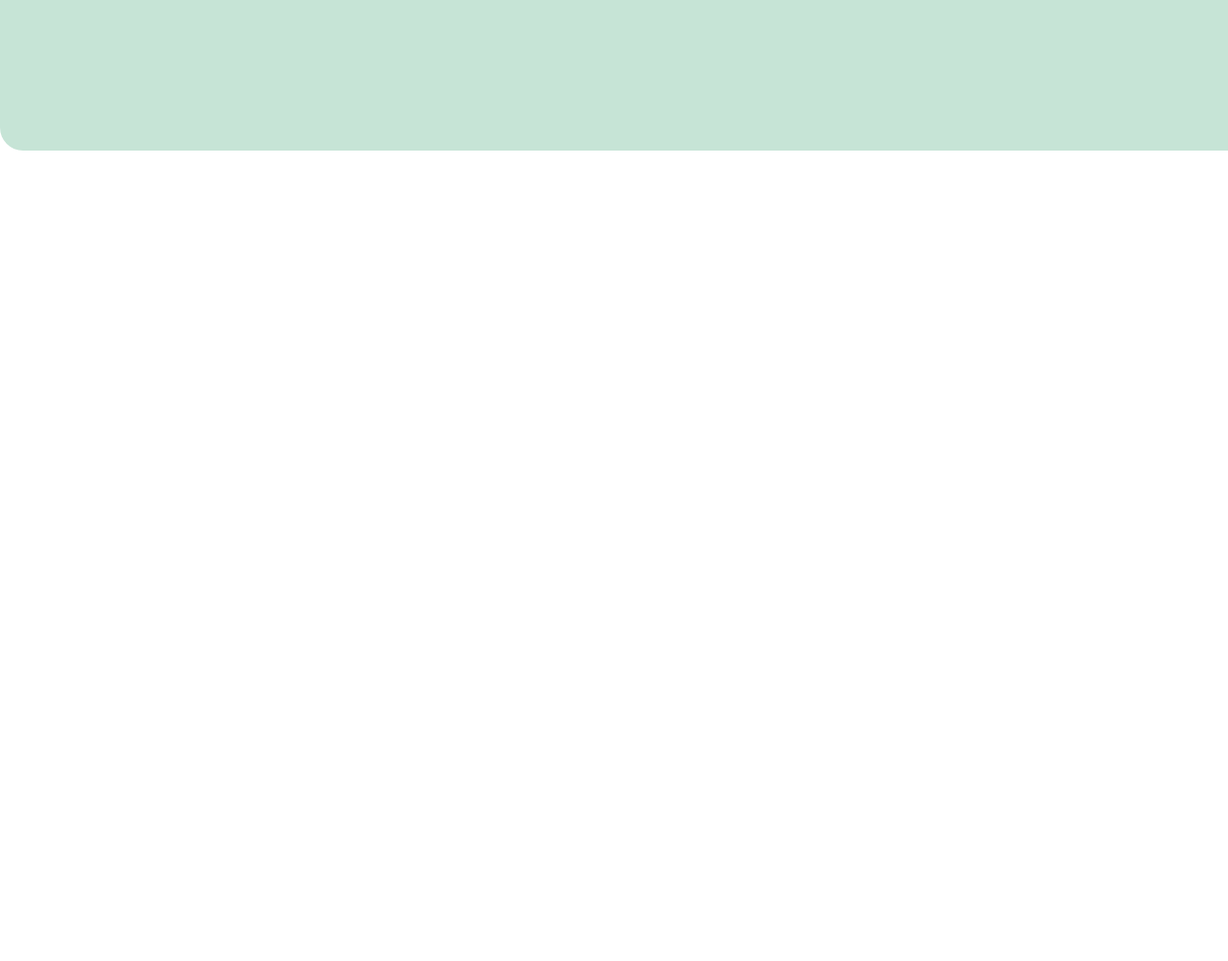
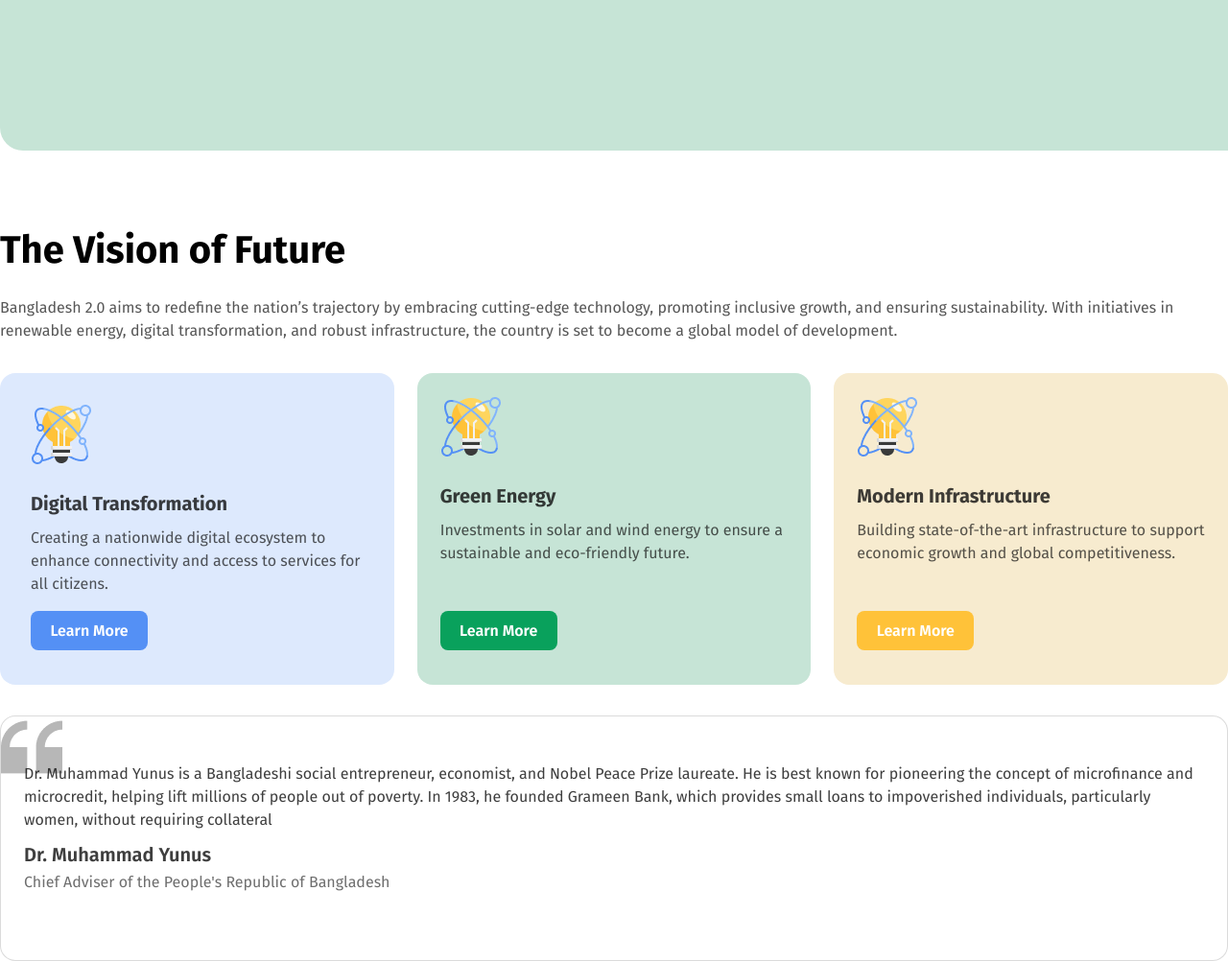
Before and after one commit to msbabor/b11-assignment-01, a plain HTML site: page index.html in a window 1280 px wide. Shown: the part 563-1565 px from the top of the page at 96% size. Before the commit the page ends 800 px from the top, so only its background shows below. Drawn offline with Linux system fonts and the light colour scheme.

Commit message:
added the vision of future section

```diff
--- a/index.html
+++ b/index.html
@@ -21,6 +21,52 @@
             </div>
         </section>
         <!-- hero section end here -->
+
+        <!-- vision of future section start here -->
+         <section id="future">
+            <div class="future-container">
+                <h1 class="future-title">The Vision of Future</h1>
+                <p class="future-description">Bangladesh 2.0 aims to redefine the nation’s trajectory by embracing cutting-edge technology, promoting inclusive growth, and ensuring sustainability. With initiatives in renewable energy, digital transformation, and robust infrastructure, the country is set to become a global model of development.</p>
+            </div>
+            <div class="card-container">
+                <div class="card-1">
+                    <div>
+                        <img src="assets/card-icon.png" alt="">
+                    </div>
+                    <div>
+                        <h3 class="card-title">Digital Transformation</h3>
+                        <p class="card-description">Creating a nationwide digital ecosystem to enhance connectivity and access to services for all citizens.</p>
+                    </div>
+                    <button class="card-btn1 btn-2">Learn More</button>
+                </div>
+                <div class="card-2">
+                    <div>
+                        <img src="assets/card-icon.png" alt="">
+                    </div>
+                    <div>
+                        <h3 class="card-title">Green Energy</h3>
+                        <p class="card-description">Investments in solar and wind energy to ensure a sustainable and eco-friendly future.</p>
+                    </div>
+                    <button class="card-btn2 btn-2">Learn More</button>
+                </div>
+                <div class="card-3">
+                    <div>
+                        <img src="assets/card-icon.png" alt="">
+                    </div>
+                    <div>
+                        <h3 class="card-title">Modern Infrastructure</h3>
+                        <p class="card-description">Building state-of-the-art infrastructure to support economic growth and global competitiveness.</p>
+                    </div>
+                    <button class="card-btn3 btn-2">Learn More</button>
+                </div>
+            </div>
+            <div class="about-container">
+                <p class="sub-title">Dr. Muhammad Yunus is a Bangladeshi social entrepreneur, economist, and Nobel Peace Prize laureate. He is best known for pioneering the concept of microfinance and microcredit, helping lift millions of people out of poverty. In 1983, he founded Grameen Bank, which provides small loans to impoverished individuals, particularly women, without requiring collateral</p>
+                <h3 class="name">Dr. Muhammad Yunus</h3>
+                <p class="title">Chief Adviser of the People's Republic of Bangladesh</p>
+            </div>
+         </section>
+         <!-- vision of future section end here -->
     </main>
     <footer>
 
--- a/styles/style.css
+++ b/styles/style.css
@@ -4,6 +4,21 @@
 * {
     margin: 0 auto;
     font-family: Fira Sans;
+}
+/* shared style */
+button:hover{
+    background-color: blueviolet;
+}
+.btn-2{
+    width: 122px;
+    height: 41px;
+    padding: 11px 20px 11px 20px;
+    border-radius: 8px;
+    color: rgb(255, 255, 255);
+    border: none;
+    font-size: 16px;
+    font-weight: 600;
+    line-height: 19px;
 }
 
 /* hero style start */
@@ -18,26 +33,22 @@
     border-radius: 24px;
     background: rgb(198, 228, 214);
 }
-
 .hero-descrition{
     width: 622px;
     height: 326px;
 }
-
 .hero-sub-title{
     color: rgba(14, 14, 14, 0.5);
     font-size: 24px;
     font-weight: 500;
     line-height: 29px;
 }
-
 .hero-title{
     color: rgb(14, 14, 14);
     font-size: 56px;
     font-weight: 700;
     line-height: 67px;
 }
-
 .btn-primary{
     width: 270px;
     height: 56px;
@@ -50,9 +61,134 @@
     font-weight: 600;
     line-height: 22px;
 }
-
 .hero-image{
     width: 474.03px;
     height: 400px;
 }
 /* hero style end */
+
+/* future style start */
+#future{
+    width: 1280px;
+    height: 765px;
+    display: flex;
+    flex-direction: column;
+    justify-content: flex-start;
+    align-items: flex-start;
+    gap: 32;
+    padding: 0px;
+    margin-top: 80px;
+}
+.future-container{
+    width: 1280px;
+    height: 120px;
+}
+.future-title{
+    font-size: 40px;
+    font-weight: 700;
+    line-height: 48px;
+    margin-bottom: 24px;
+}
+.future-description{
+    color: rgba(14, 14, 14, 0.7);
+    font-size: 16px;
+    font-weight: 400;
+    line-height: 24px;
+}
+.card-container{
+    width: 1280px;
+    height: 325px;
+    display: flex;
+    align-items: center;
+    margin: 32px 0px;
+    flex-direction: row;
+    justify-content: flex-start;
+    /* gap: 24; */
+    /* padding: 0px; */
+    /* align-self: stretch; */
+}
+.card-1{
+    width: 410.67px;
+    height: 325px;
+    background-color: rgba(84, 144, 245, 0.2);
+    box-sizing: border-box;
+    border-radius: 16px;
+    gap: 24;
+    padding: 32px;
+}
+.card-2{
+    width: 410.67px;
+    height: 325px;
+    background-color: rgb(198, 228, 214);
+    box-sizing: border-box;
+    border-radius: 16px;
+    margin: 0px 24px;
+    padding: 24px;
+}
+.card-3{
+    width: 410.67px;
+    height: 325px;
+    background-color: rgb(247, 235, 207);
+    padding: 24px;
+    box-sizing: border-box;
+    border-radius: 16px;
+}
+.card-title{
+    color: rgba(14, 14, 14, 0.8);
+    font-size: 20px;
+    font-weight: 700;
+    line-height: 24px;
+    margin-top: 24px;
+    margin-bottom: 12px;
+}
+.card-description{
+    color: rgba(14, 14, 14, 0.7);
+    font-size: 16px;
+    font-weight: 400;
+    line-height: 24px;
+}
+.card-btn1{
+    background: rgb(84, 144, 245);
+    margin-top: 16px;
+}
+.card-btn2{
+    background: rgb(9, 161, 92);
+    margin-top: 48px;
+}
+.card-btn3{
+    background: rgb(255, 194, 57);
+    margin-top: 48px;
+}
+.about-container{
+    width: 1280px;
+    height: 256px;
+    gap: 24;
+    box-sizing: border-box;
+    border: 1px solid rgba(14, 14, 14, 0.15);
+    border-radius: 16px;
+    background: rgb(255, 255, 255);
+    background-image: url('../assets/quote-bg.png');
+    background-repeat: no-repeat;
+    padding: 48px 24px 48px 24px;
+}
+.sub-title{
+    color: rgba(14, 14, 14, 0.8);
+    font-size: 16px;
+    font-weight: 400;
+    line-height: 24px;
+}
+.name{
+    color: rgba(14, 14, 14, 0.8);
+    font-size: 20px;
+    font-weight: 600;
+    line-height: 24px;
+    margin-top: 12px;
+}
+.title{
+    color: rgba(14, 14, 14, 0.6);
+    font-size: 16px;
+    font-weight: 400;
+    line-height: 24px;
+    margin-top: 5px;
+}
+/* future style end */
```
